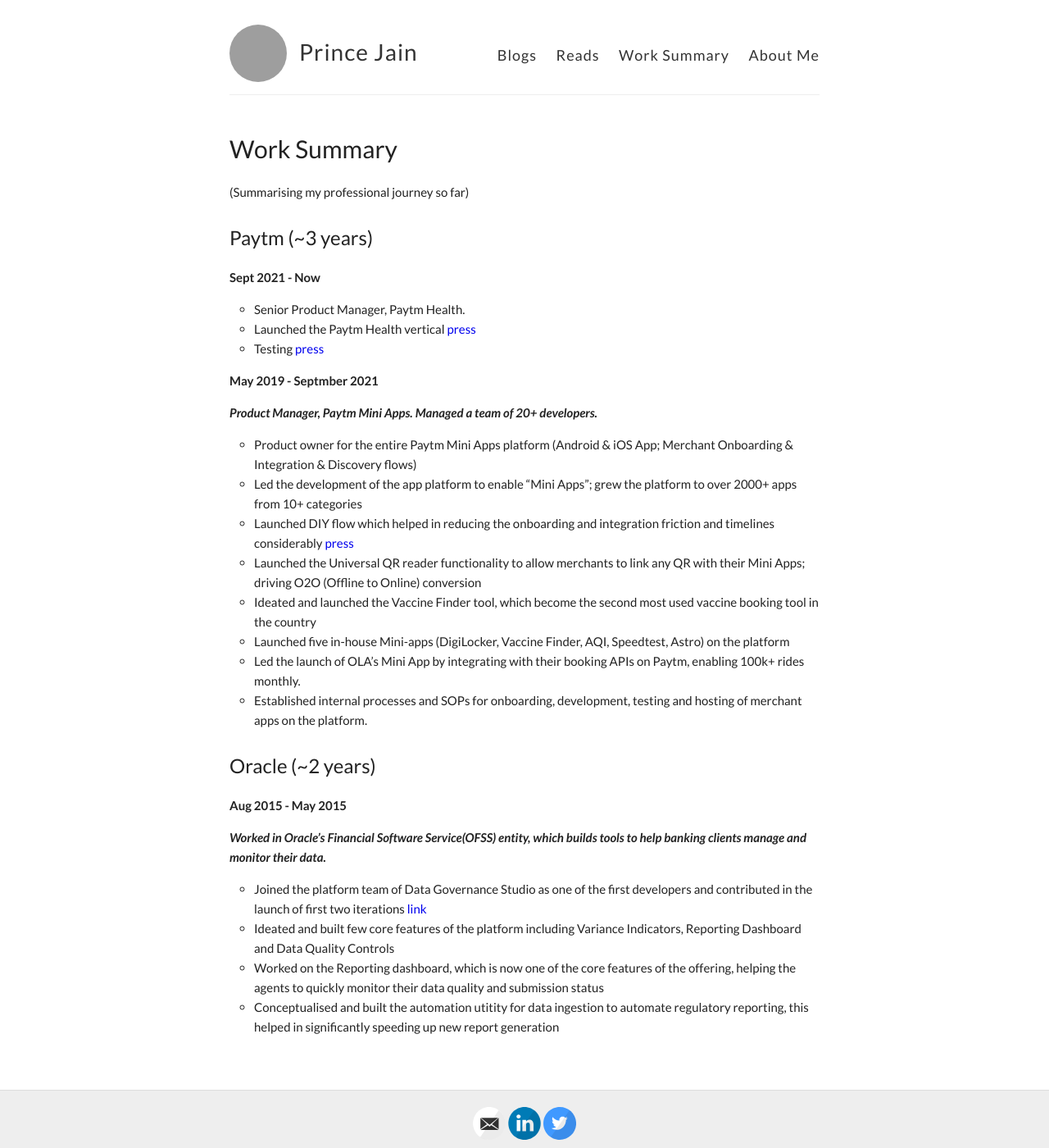
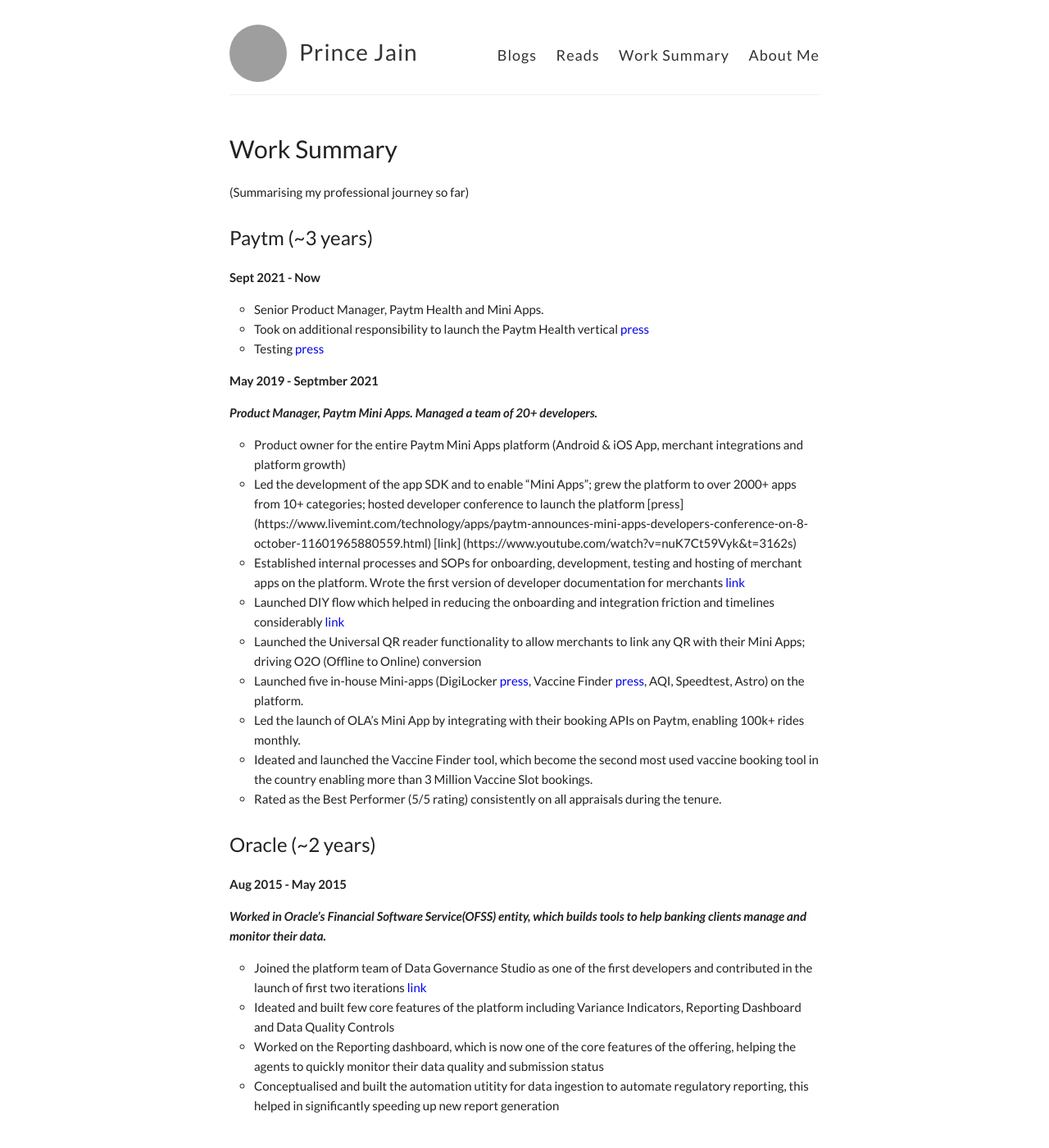
Before and after one commit to product-noob/product-noob.github.io, a Jekyll site: the page built from worksummary.md, in a window 1280 px wide and 1400 px high. Shown: the whole window at 82% size. Built offline with Jekyll 4.4.1, drawn with Linux system fonts in a browser that asks for light colours; grey boxes are pictures that could not be loaded.

Commit message:
Update worksummary.md

```diff
--- a/worksummary.md
+++ b/worksummary.md
@@ -8,23 +8,23 @@ permalink: /worksummary/
 ### Paytm (~3 years) ###
 
 **Sept 2021 - Now**
-- Senior Product Manager, Paytm Health.
-- Launched the Paytm Health vertical  [press](https://twitter.com/Paytm/status/1479712862746517506)
+- Senior Product Manager, Paytm Health and Mini Apps.
+- Took on additional responsibility to launch the Paytm Health vertical [press](https://twitter.com/Paytm/status/1479712862746517506)
 - Testing [press](https://www.livemint.com/technology/paytm-users-can-now-create-their-health-id-know-its-benefits-11640596211499.html)
 
 
 **May 2019 - Septmber 2021**
 
 *Product Manager, Paytm Mini Apps. Managed a team of 20+ developers.*
-  - Product owner for the entire Paytm Mini Apps platform (Android & iOS App; Merchant Onboarding & Integration & Discovery flows)
-  - Led the development of the app platform to enable "Mini Apps"; grew the platform to over 2000+ apps from 10+ categories
-  - Launched DIY flow which helped in reducing the onboarding and integration friction and timelines considerably [press](https://www.youtube.com/watch?v=W0qN81dujfs)
+  - Product owner for the entire Paytm Mini Apps platform (Android & iOS App, merchant integrations and platform growth)
+  - Led the development of the app SDK and to enable "Mini Apps"; grew the platform to over 2000+ apps from 10+ categories; hosted developer conference to launch the platform [press] (https://www.livemint.com/technology/apps/paytm-announces-mini-apps-developers-conference-on-8-october-11601965880559.html) [link] (https://www.youtube.com/watch?v=nuK7Ct59Vyk&t=3162s)
+  - Established internal processes and SOPs for onboarding, development, testing and hosting of merchant apps on the platform. Wrote the first version of developer documentation for merchants [link](https://business.paytm.com/docs/miniprograms/overview/)
+  - Launched DIY flow which helped in reducing the onboarding and integration friction and timelines considerably [link](https://www.youtube.com/watch?v=W0qN81dujfs)
   - Launched the Universal QR reader functionality to allow merchants to link any QR with their Mini Apps; driving O2O (Offline to Online) conversion
-  - Ideated and launched the Vaccine Finder tool, which become the second most used vaccine booking tool in the country
-  - Launched five in-house Mini-apps (DigiLocker, Vaccine Finder, AQI, Speedtest, Astro) on the platform
+  - Launched five in-house Mini-apps (DigiLocker [press](https://www.hindustantimes.com/business/paytm-integrates-digilocker-brings-access-to-documents-on-its-app-101634105338544.html), Vaccine Finder [press](https://www.livemint.com/technology/apps/want-to-book-covid-19-vaccination-slots-on-paytm-here-s-how-11624093960278.html), AQI, Speedtest, Astro) on the platform.
   - Led the launch of OLA’s Mini App by integrating with their booking APIs on Paytm, enabling 100k+ rides monthly.
-  - Established internal processes and SOPs for onboarding, development, testing and hosting of merchant apps on the platform.
-
+ - Ideated and launched the Vaccine Finder tool, which become the second most used vaccine booking tool in the country enabling more than 3 Million Vaccine Slot bookings.
+ - Rated as the Best Performer (5/5 rating) consistently on all appraisals during the tenure.
 
 
 ### Oracle (~2 years) ###
```
